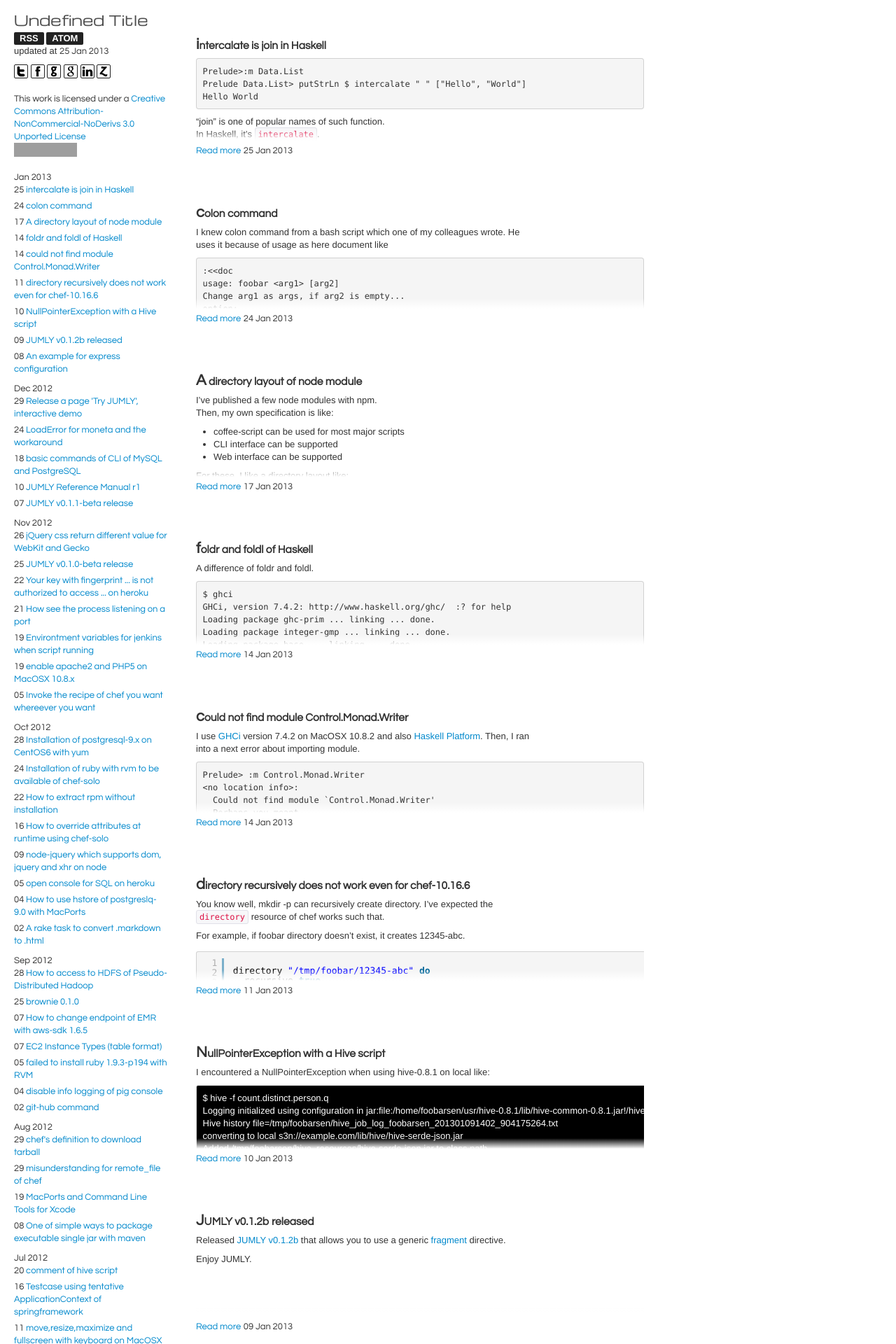
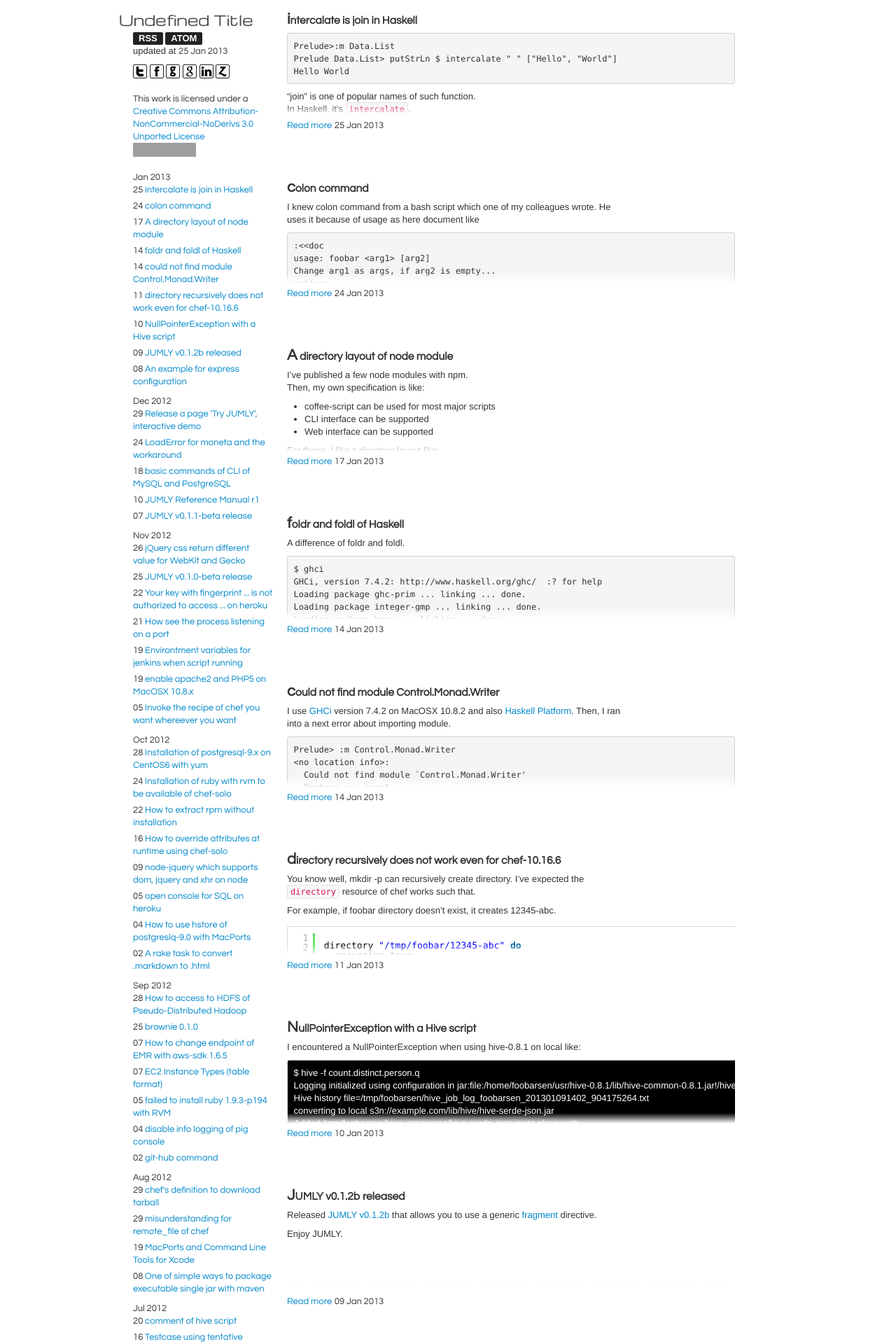
Before and after one commit to tmtk75/tmtk75.github.io, a Jekyll site: the page built from index.html, in a window 1280 px wide. Shown: the top 1920 px of the page at 70% size. Built offline with Jekyll 4.4.1, drawn with Linux system fonts in a browser that asks for light colours; grey boxes are pictures that could not be loaded.

Commit message:
bootstrap spans

```diff
--- a/_layouts/default.html
+++ b/_layouts/default.html
@@ -10,10 +10,12 @@
     <link href='{{site.paths.css}}/docs.less' rel='stylesheet/less' type='text/css' />
     <link href='{{site.paths.vendor}}/google-code-prettify/prettify.css' rel='stylesheet' type='text/css' />
     <link href='{{site.paths.vendor}}/sh.css' rel='stylesheet' type='text/css' />
-    <link href='{{site.paths.css}}/docs.css' rel='stylesheet' type='text/css' />
     <script src='{{site.paths.vendor}}/ga.js'></script>
   </head>
   <body>
+    <div class='container'>
+      <div class='row'>
+        <div class='span3'>
           <header id='header'>
             <h1>
               <a class='brand' href='/'>{{site.title}}</a>
@@ -84,7 +86,12 @@
               </nav>
             </div>
           </aside>
+        </div>
+        <div class='span9'>
           {{content}}
+        </div>
+      </div>
+    </div>
   </body>
   <aside id='scripts'>
     <script src='{{site.paths.vendor}}/less.js'></script>
--- a/assets/css/docs.less
+++ b/assets/css/docs.less
@@ -3,14 +3,11 @@
 
 // Layout ---------------------------------------------------------------------
 // horizontal
-@sidebar-width: 240px;
 @body-left-margin: 20px;
 
 body {
   padding-top: 10px;
-  margin-left: @sidebar-width + 80/2px;
   #header {
-    margin-left: -(@sidebar-width + @body-left-margin);
     h1 {
       font-family: Michroma;
       font-size: 20px;
@@ -19,9 +16,6 @@ body {
     }
   }
   #sidebar {
-    width: @sidebar-width;
-    position: absolute;
-    left: 0;
     .sidebar-inner {
       padding-left: @body-left-margin;
       ul { margin-left: 0; }
```
Also changed, not shown: 1 other file. Lines whose indentation alone changed are shown as unchanged.
